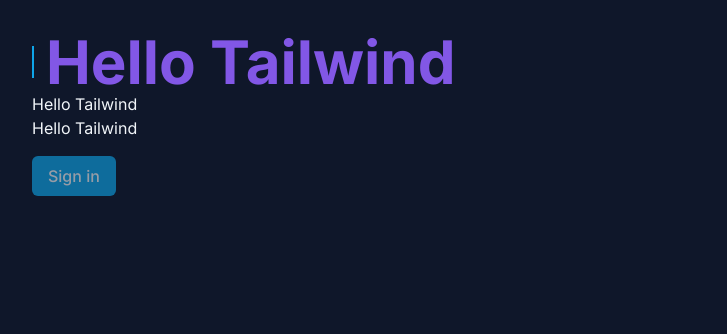
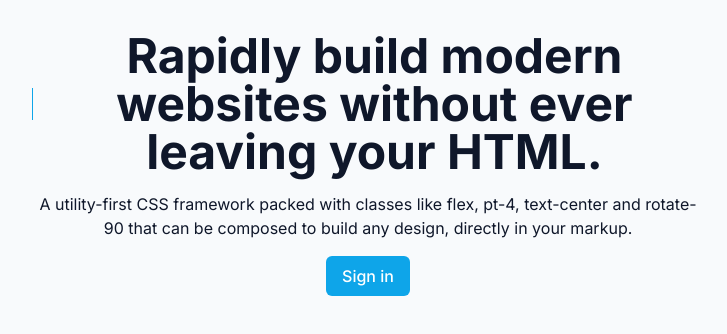
Before and after one commit to DaviF91/tailwind-next, a Next.js app: page / in a window 1280 px wide. Shown: the top 334 px of the page, without its empty margins (0-727 px from the left). Built offline with nearby package versions, Linux system fonts and the light colour scheme.

Commit message:
dark mode

```diff
--- a/src/app/page.tsx
+++ b/src/app/page.tsx
@@ -2,15 +2,16 @@ import Image from 'next/image'
 
 export default function Home() {
   return (
-    <div className='p-8 bg-slate-900 text-slate-100 h-screen'>
-      <h1 className='font-bold text-3xl sm:text-5xl lg:text-6xl flex items-center gap-3 text-diego before:w-0.5 before:h-8 before:bg-sky-500 before:flex'>
-        Hello Tailwind
-      </h1>
-      <h2>Hello Tailwind</h2>
-      <p>Hello Tailwind</p>
-      <button disabled className='bg-sky-500 px-4 py-2 rounded-md font-medium mt-4 enabled:hover:bg-sky-600 disabled:opacity-60 disabled:cursor-not-allowed '>
-        Sign in
-      </button>
+    <div className='p-8 bg-slate-50 text-slate-900 dark:bg-slate-900 dark:text-slate-100 h-screen flex-col items-center text-center'>
+      <div className='max-w-2xl'>
+        <h1 className='font-bold text-3xl sm:text-5xl lg:text-5xl flex items-center gap-3 before:w-0.5 before:h-8 before:bg-sky-500 before:flex'>
+        Rapidly build modern websites without ever leaving your HTML.
+        </h1>
+        <p className='mt-4 dark:text-slate-400'>A utility-first CSS framework packed with classes like flex, pt-4, text-center and rotate-90 that can be composed to build any design, directly in your markup.</p>
+        <button  className='bg-sky-500 dark:bg-sky-400 dark:text-sky-950 text-white px-4 py-2 rounded-md font-medium mt-4 enabled:hover:bg-sky-600 disabled:opacity-60 disabled:cursor-not-allowed '>
+          Sign in
+        </button>
+      </div>
     </div>
   )
 }
```
